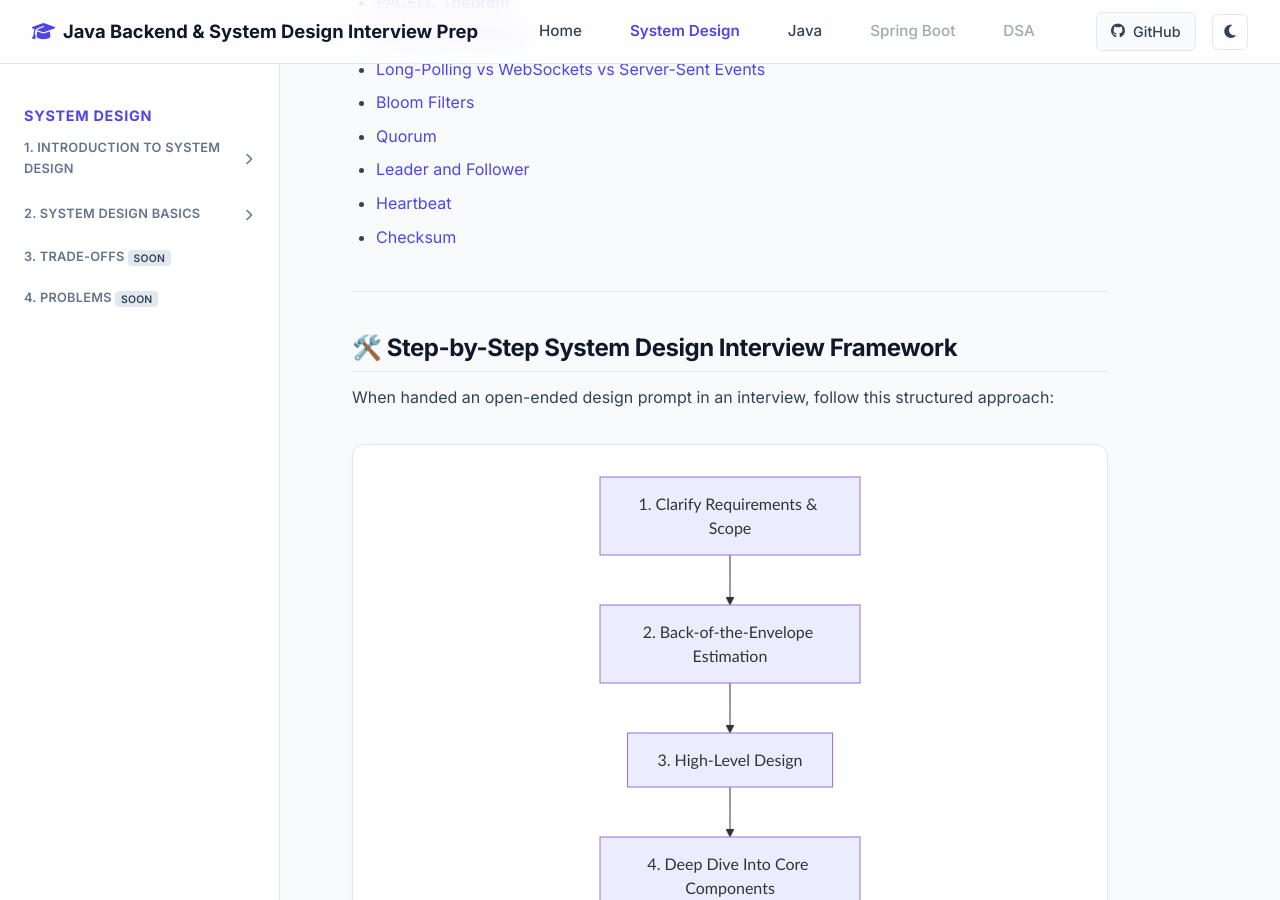
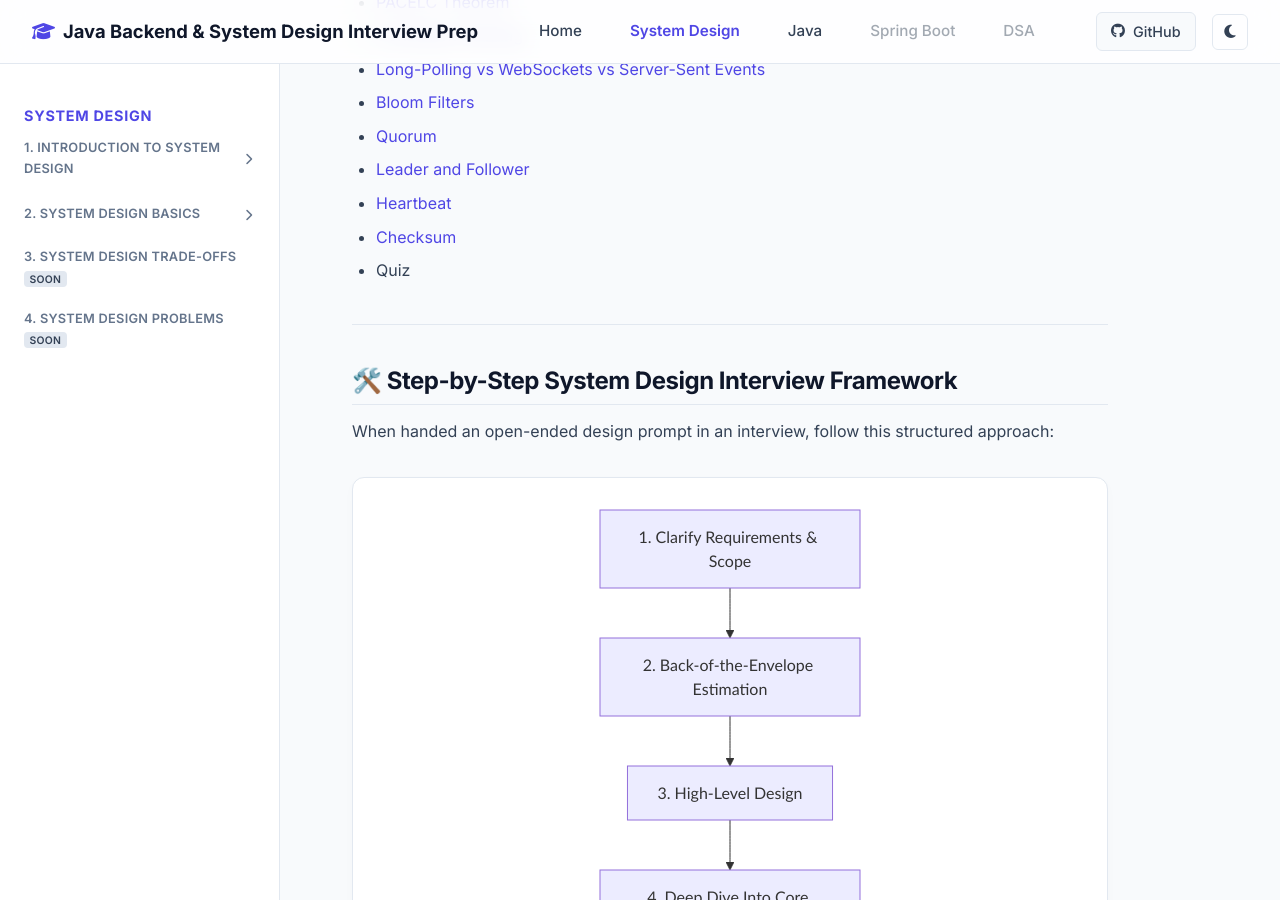
Before and after one commit to shouvik126/java-dsa-system-design-interview, a Jekyll site: the page built from System-Design/README.md, in a window 1280 px wide and 900 px high, scrolled down 1302 px. Built offline with Jekyll 4.4.1, drawn with Linux system fonts in a browser that asks for light colours.

Commit message:
comments

```diff
--- a/System-Design/README.md
+++ b/System-Design/README.md
@@ -45,6 +45,7 @@ To help you prepare systematically, the content is organized into key focus area
 *   [Leader and Follower](./2-system-design-basics/2.17-leader-and-follower.md)
 *   [Heartbeat](./2-system-design-basics/2.18-heartbeat.md)
 *   [Checksum](./2-system-design-basics/2.19-checksum.md)
+*    Quiz
 
 <!-- ### 3. System Design Trade-offs
 *   **SQL vs. NoSQL**: Choosing the right database paradigm for your use case.
--- a/_layouts/default.html
+++ b/_layouts/default.html
@@ -301,21 +301,25 @@
                     Checksum
                   </a>
                 </li>
+                <li>
+                  <a href="#" class="{% if page.url contains 'quiz' %}active-link{% endif %}">
+                    Quiz<span class="badge">Soon</span>
+                  </a>
+                </li>
               </ul>
             </li>
             <li class="tree-group disabled-group">
-              <span class="group-title">3. Trade-offs <span class="badge">Soon</span></span>
+              <span class="group-title">3. System Design Trade-offs <span class="badge">Soon</span></span>
             </li>
             <li class="tree-group disabled-group">
-              <span class="group-title">4. Problems <span class="badge">Soon</span></span>
+              <span class="group-title">4. System Design Problems <span class="badge">Soon</span></span>
             </li>
           </ul>
         </div>
         {% elsif page.url contains '/Java/' %}
         <div class="sidebar-section">
           <h3 class="sidebar-heading">
-            <a href="{{ '/Java/' | relative_url }}"
-              class="{% if page.url == '/Java/' %}active{% endif %}">
+            <a href="{{ '/Java/' | relative_url }}" class="{% if page.url == '/Java/' %}active{% endif %}">
               Java Knowledge System
             </a>
           </h3>
```
